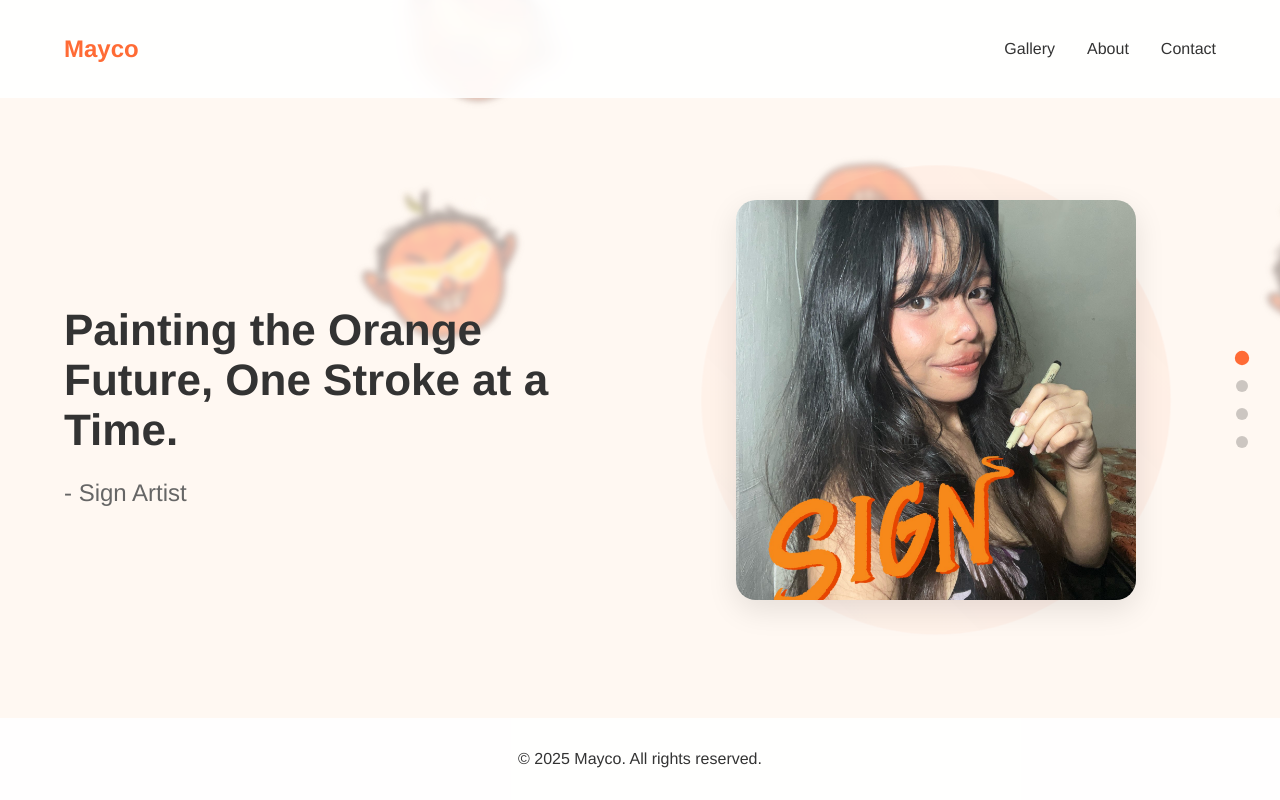
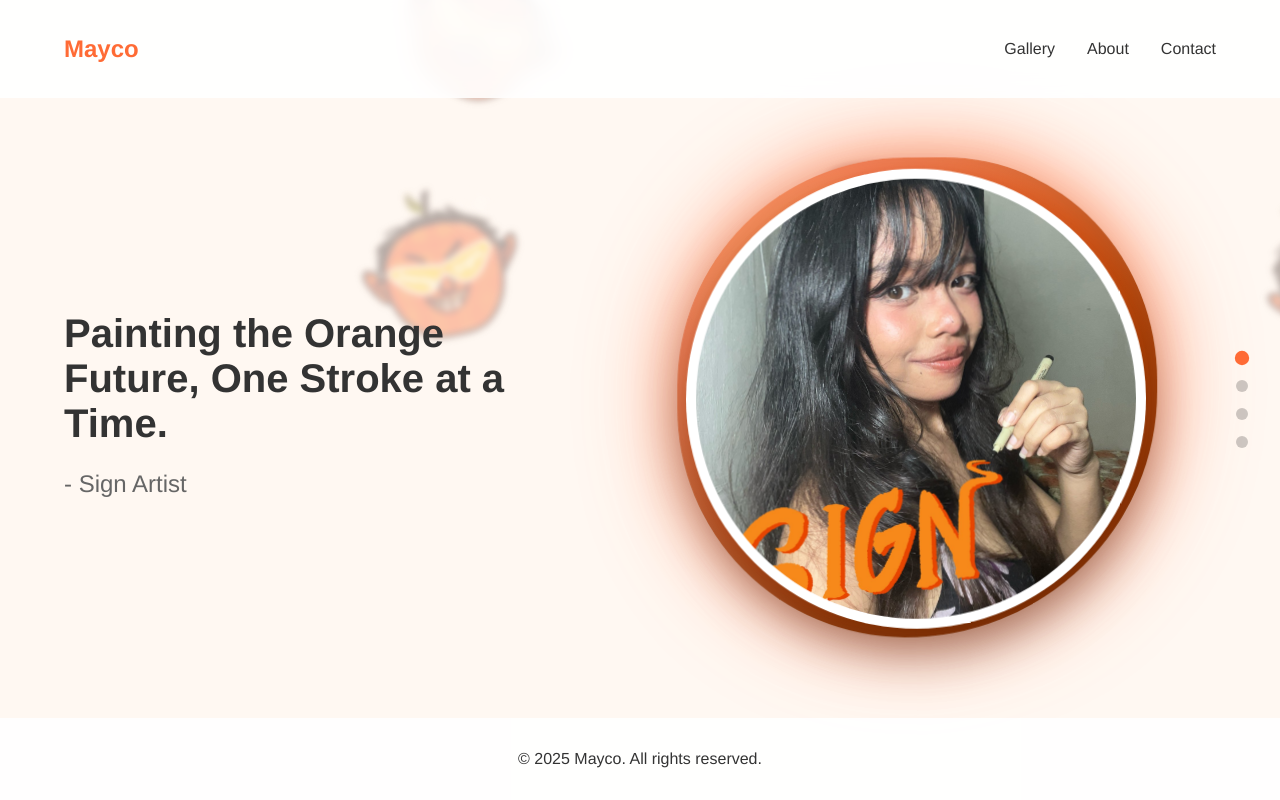
Before and after one commit to casterr-web3/mayco-portfolio, a plain HTML site: page index.html in a window 1280 px wide. Drawn offline with nearby package versions, Linux system fonts and the light colour scheme.

Commit message:
added animation to artist's highlight image

```diff
--- a/script.js
+++ b/script.js
@@ -56,7 +56,7 @@ function createOrange() {
   const container = document.createElement('div');
   container.className = 'orange-container';
   const img = document.createElement('img');
-  img.src = './images/orange.png';
+  img.src = './images/orange.PNG';
   img.className = 'orange';
   img.alt = 'Orange';
   container.appendChild(img);
--- a/styles.css
+++ b/styles.css
@@ -111,7 +111,7 @@ section {
 }
 
 .hero h1 {
-  font-size: 2.75rem;
+  font-size: 2.5rem;
   margin-bottom: 1rem;
   color: #333;
   opacity: 0;
@@ -133,29 +133,129 @@ section {
   display: flex;
   justify-content: center;
   align-items: center;
+  padding: 40px;
   opacity: 0;
   transform: translateY(30px);
   animation: fadeUpIn 0.8s 0.4s forwards;
+  overflow: visible;
+  perspective: 1000px;
+}
+
+.artist-highlight::before {
+  content: '';
+  position: absolute;
+  width: 480px;
+  height: 480px;
+  background: radial-gradient(
+    circle at 30% 30%,
+    #ff9a44 0%,
+    #ff6b35 30%,
+    #e65100 70%
+  );
+  border-radius: 50%;
+  z-index: 1;
+  box-shadow:
+    0 0 80px rgba(255, 107, 53, 0.7),
+    0 0 140px rgba(255, 107, 53, 0.5),
+    inset 25px 25px 50px rgba(255, 255, 255, 0.2),
+    inset -25px -25px 50px rgba(0, 0, 0, 0.3);
+  animation: float 6s ease-in-out infinite, glow 3s ease-in-out infinite alternate;
+  transform-style: preserve-3d;
+}
+
+.artist-highlight::after {
+  content: '';
+  position: absolute;
+  width: 480px;
+  height: 480px;
+  background:
+    radial-gradient(circle at 30% 30%, rgba(0,0,0,0.1) 1px, transparent 1px) 0 0 / 25px 25px,
+    radial-gradient(circle at 70% 70%, rgba(0,0,0,0.1) 1px, transparent 1px) 0 0 / 25px 25px;
+  border-radius: 50%;
+  z-index: 2;
+  opacity: 0.3;
+  animation: rotate 40s linear infinite;
+}
+
+@keyframes float {
+  0%, 100% {
+    transform: translateY(0) rotateY(0deg);
+    border-radius: 50% 45% 55% 50% / 50% 50% 55% 50%;
+  }
+  25% {
+    transform: translateY(-10px) rotateY(5deg);
+    border-radius: 50% 50% 50% 50% / 45% 55% 50% 55%;
+  }
+  50% {
+    transform: translateY(0) rotateY(0deg);
+    border-radius: 45% 50% 50% 55% / 50% 50% 50% 50%;
+  }
+  75% {
+    transform: translateY(-10px) rotateY(-5deg);
+    border-radius: 50% 50% 55% 50% / 50% 45% 50% 50%;
+  }
+}
+
+@keyframes glow {
+  from {
+    box-shadow:
+      0 0 60px rgba(255, 107, 53, 0.6),
+      0 0 100px rgba(255, 107, 53, 0.4),
+      inset 20px 20px 40px rgba(255, 255, 255, 0.2),
+      inset -20px -20px 40px rgba(0, 0, 0, 0.3);
+  }
+  to {
+    box-shadow:
+      0 0 80px rgba(255, 107, 53, 0.8),
+      0 0 120px rgba(255, 107, 53, 0.6),
+      inset 20px 20px 40px rgba(255, 255, 255, 0.3),
+      inset -20px -20px 40px rgba(0, 0, 0, 0.4);
+  }
+}
+
+@keyframes rotate {
+  from {
+    transform: rotate(0deg);
+  }
+  to {
+    transform: rotate(360deg);
+  }
 }
 
 .artist-image-container {
-  width: 400px;
-  height: 400px;
+  width: 440px;
+  height: 440px;
   position: relative;
-  z-index: 2;
-  border-radius: 20px;
+  z-index: 3;
+  border-radius: 50%;
   overflow: hidden;
-  box-shadow: 0 10px 30px rgba(0, 0, 0, 0.1);
+  box-shadow: 0 20px 50px rgba(0, 0, 0, 0.4);
+  border: 10px solid rgba(255, 255, 255, 0.9);
+  transition: all 0.5s cubic-bezier(0.4, 0, 0.2, 1);
+  background: #fff;
+  animation: floatImage 6s ease-in-out infinite;
+}
+
+@keyframes floatImage {
+  0%, 100% { transform: translateY(0) rotate(0deg); }
+  50% { transform: translateY(-10px) rotate(1deg); }
+  75% { transform: translateY(-5px) rotate(-1deg); }
 }
 
 .artist-image {
   width: 100%;
   height: 100%;
   object-fit: cover;
-  transition: transform 0.3s ease;
+  transition: transform 0.5s cubic-bezier(0.4, 0, 0.2, 1);
 }
 
-.artist-image:hover {
+.artist-image-container:hover {
+  transform: scale(1.05);
+  box-shadow: 0 25px 60px rgba(0, 0, 0, 0.4);
+  border-color: rgba(255, 255, 255, 0.9);
+}
+
+.artist-image-container:hover .artist-image {
   transform: scale(1.05);
 }
 
```
